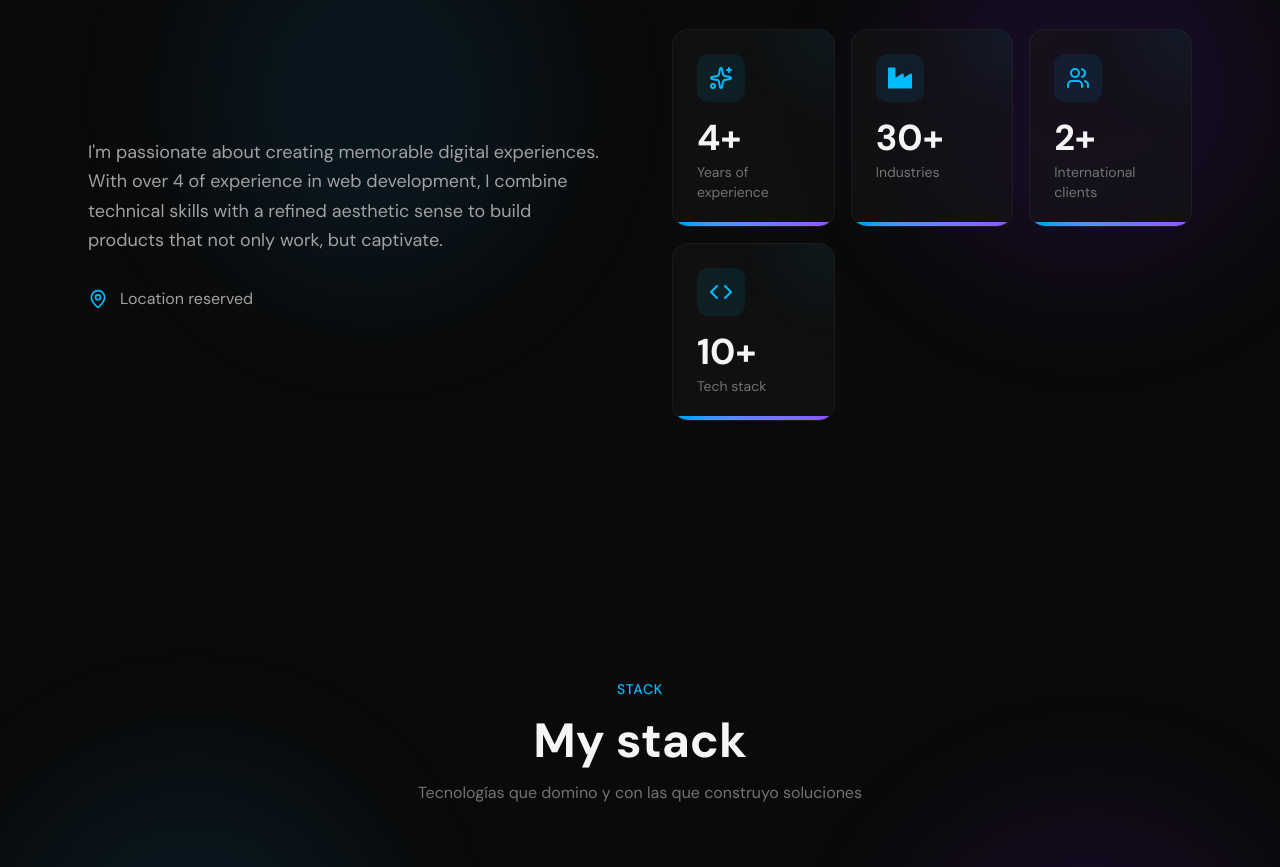
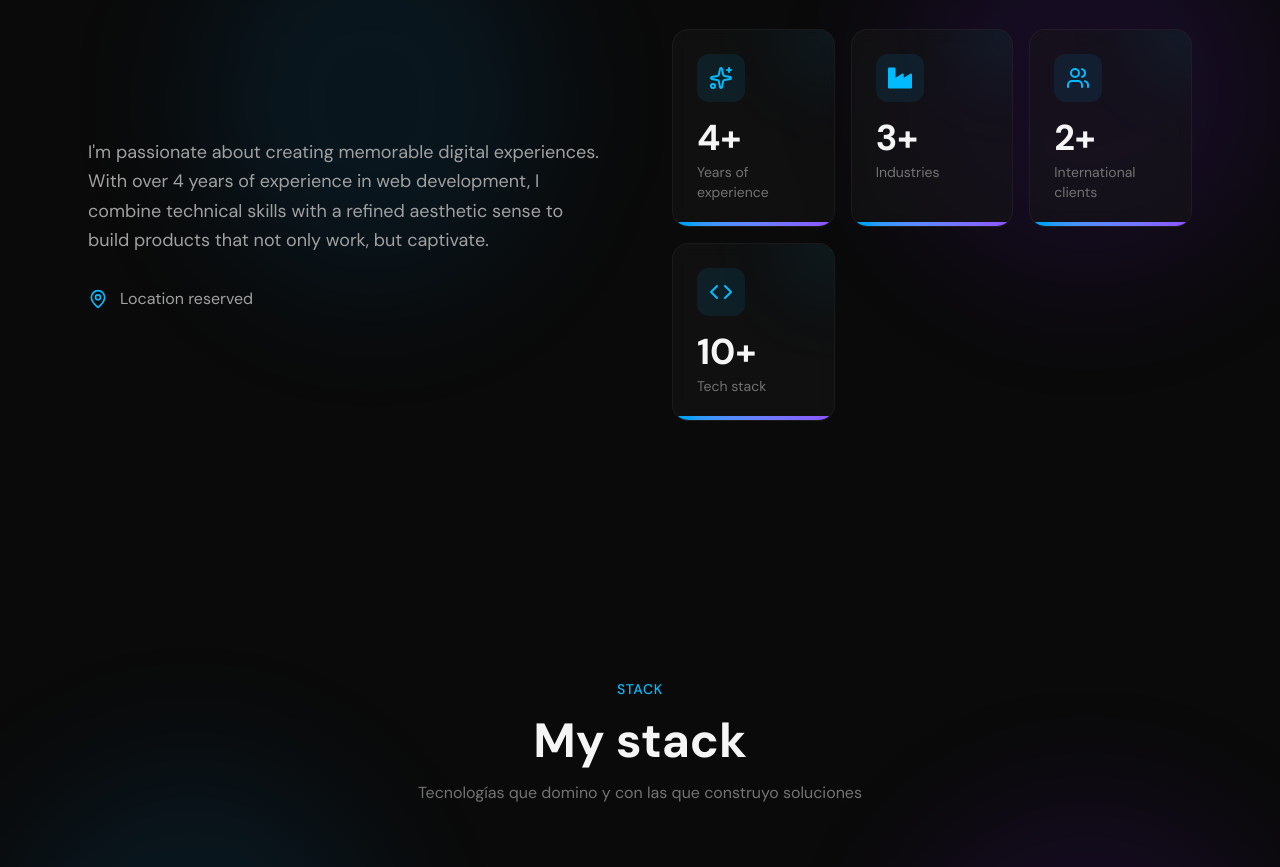
Before and after one commit to czambr/whoiam, a React (Vite) app: page / in a window 1280 px wide. Shown: the part 1100-1967 px from the top of the page. Built offline with nearby package versions, Linux system fonts and the light colour scheme.

Commit message:
fix:deploy

```diff
--- a/src/app/modules/Home/utils/mapper-stats.util.ts
+++ b/src/app/modules/Home/utils/mapper-stats.util.ts
@@ -5,8 +5,7 @@ import { FaIndustry } from "react-icons/fa";
 export const mapperStatsLabels = ({ t, yearsOfExperience }: { t: TFunction; yearsOfExperience: number }) => {
     return [
         { value: yearsOfExperience, suffix: '+', label: t('about.stats.years'), icon: Sparkles },
-        { value: 30, suffix: '+', label: t('about.stats.industries'), icon: FaIndustry },
+        { value: 3, suffix: '+', label: t('about.stats.industries'), icon: FaIndustry },
         { value: 2, suffix: '+', label: t('about.stats.clients'), icon: Users },
         { value: 10, suffix: '+', label: t('about.stats.stack'), icon: Code },]
-
 }
--- a/src/app/router/index.tsx
+++ b/src/app/router/index.tsx
@@ -4,7 +4,8 @@ import Home from '../pages/Home';
 import ProjectDetail from '../pages/ProjectDetail';
 import NotFound from '../pages/NotFound';
 
-export const router = createBrowserRouter([
+export const router = createBrowserRouter(
+    [
         {
             path: '/',
             element: <App />,
@@ -14,4 +15,8 @@ export const router = createBrowserRouter([
                 { path: '*', element: <NotFound /> },
             ],
         },
-]);
+    ],
+    {
+        basename: import.meta.env.BASE_URL,
+    }
+);
--- a/src/app/shared/i18n/locales/en.json
+++ b/src/app/shared/i18n/locales/en.json
@@ -18,7 +18,7 @@
     },
     "about": {
         "title": "About me",
-        "body": "I'm passionate about creating memorable digital experiences. With over {{ years }} of experience in web development, I combine technical skills with a refined aesthetic sense to build products that not only work, but captivate.",
+        "body": "I'm passionate about creating memorable digital experiences. With over {{ years }} years of experience in web development, I combine technical skills with a refined aesthetic sense to build products that not only work, but captivate.",
         "location": "Location reserved",
         "availability": "Available for projects",
         "stats": {
--- a/vite.config.ts
+++ b/vite.config.ts
@@ -17,5 +17,5 @@ export default defineConfig({
       '@app': path.resolve(__dirname, './src/app'),
     },
   },
-  base: 'https://czambr.github.io/whoiam'
+  base: '/whoiam/'
 })
```
Lines whose indentation alone changed are shown as unchanged.
